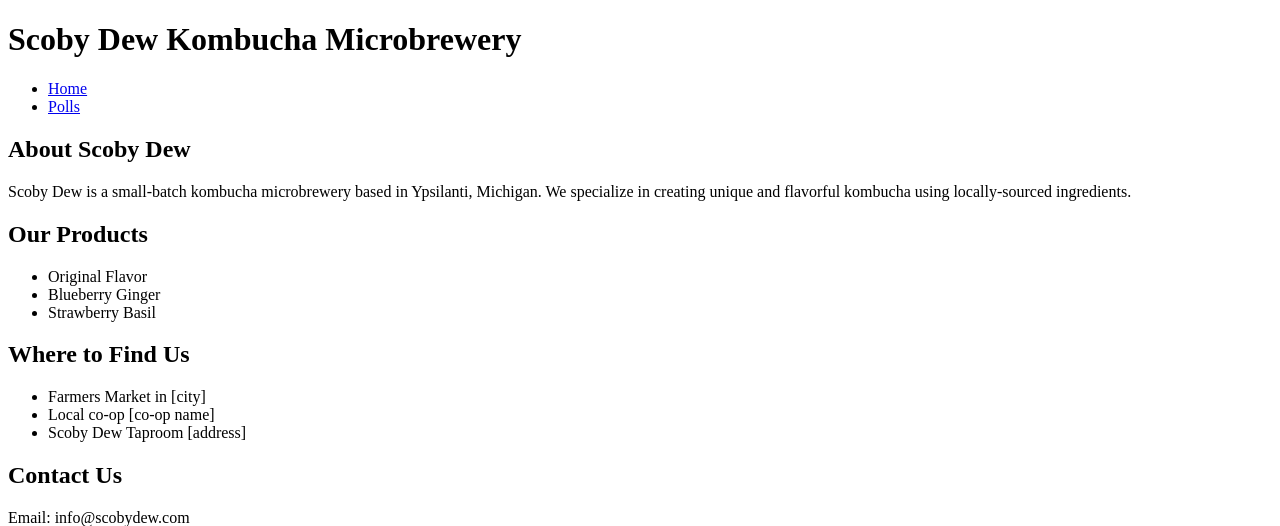
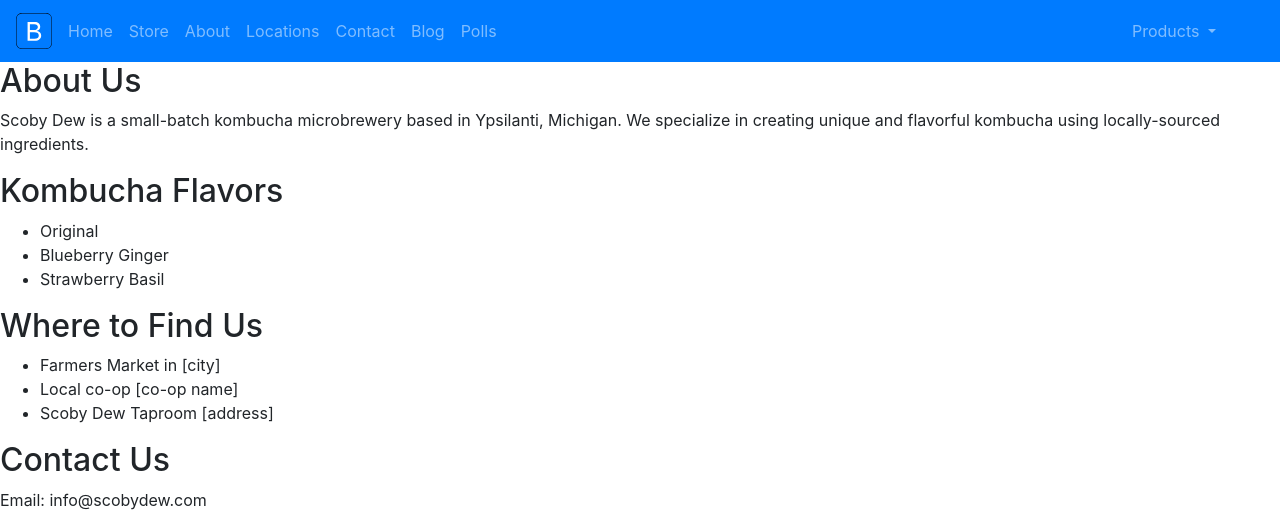
Before and after one commit to importdavid/django_polls_tutorial, a Django app: page / in a window 1280 px wide. Shown: the top 526 px of the page. Run offline with Django 4.2, Linux system fonts and the light colour scheme.

Commit message:
Added navbar

```diff
--- a/templates/base.html
+++ b/templates/base.html
@@ -6,22 +6,68 @@
     <meta name="viewport" content="width=device-width, initial-scale=1.0">
     <title>{% block title %}Scoby Dew Microbrewery{% endblock %}</title>
 
+    <link rel="stylesheet" href="https://cdn.jsdelivr.net/npm/bootstrap@4.3.1/dist/css/bootstrap.min.css" integrity="sha384-ggOyR0iXCbMQv3Xipma34MD+dH/1fQ784/j6cY/iJTQUOhcWr7x9JvoRxT2MZw1T" crossorigin="anonymous">
     {% block style %}{% endblock %}
 </head>
 <body>
-    <header>
-        <h1>Scoby Dew Kombucha Microbrewery</h1>
-    </header>
-    <nav>
-        <ul>
-            <li><a href="{% url 'home' %}">Home</a></li>
-            <li><a href="{% url 'polls:index' %}">Polls</a></li>
-            <!-- <li><a href="#about">About</a></li>
-            <li><a href="#products">Products</a></li>
-            <li><a href="#locations">Locations</a></li>
-            <li><a href="#contact">Contact</a></li> -->
+    <nav class="navbar navbar-expand navbar-dark flex-column flex-md-row bd-navbar bg-primary">
+
+        <a class="navbar-brand mr-0 mr-md-2" href="/" aria-label="Home"><svg xmlns="http://www.w3.org/2000/svg" width="36" height="36" class="d-block" viewBox="0 0 612 612" role="img" focusable="false"><title>Scoby Dew Home</title><path fill="$purple" d="M510 8a94.3 94.3 0 0 1 94 94v408a94.3 94.3 0 0 1-94 94H102a94.3 94.3 0 0 1-94-94V102a94.3 94.3 0 0 1 94-94h408m0-8H102C45.9 0 0 45.9 0 102v408c0 56.1 45.9 102 102 102h408c56.1 0 102-45.9 102-102V102C612 45.9 566.1 0 510 0z"></path><path fill="currentColor" d="M196.77 471.5V154.43h124.15c54.27 0 91 31.64 91 79.1 0 33-24.17 63.72-54.71 69.21v1.76c43.07 5.49 70.75 35.82 70.75 78 0 55.81-40 89-107.45 89zm39.55-180.4h63.28c46.8 0 72.29-18.68 72.29-53 0-31.42-21.53-48.78-60-48.78h-75.57zm78.22 145.46c47.68 0 72.73-19.34 72.73-56s-25.93-55.37-76.46-55.37h-74.49v111.4z"></path></svg></a>
+
+        <div class="navbar-nav-scroll">
+          <ul class="navbar-nav bd-navbar-nav flex-row">
+            <li class="nav-item">
+              <a class="nav-link " href="{% url 'home' %}">Home</a>
+            </li>
+            <li class="nav-item">
+              <a class="nav-link" href="/store">Store</a>
+            </li>
+            <li class="nav-item">
+              <a class="nav-link " href="#about">About</a>
+            </li>
+            <li class="nav-item">
+              <a class="nav-link" href="#locations">Locations</a>
+            </li>
+            <li class="nav-item">
+              <a class="nav-link" href="#contact">Contact</a>
+            </li>
+            <li class="nav-item">
+              <a class="nav-link" href="/blog">Blog</a>
+            </li>
+            <li class="nav-item">
+              <a class="nav-link" href="{% url 'polls:index' %}">Polls</a>
+            </li>
+          </ul>
+        </div>
+
+        <ul class="navbar-nav flex-row ml-md-auto d-none d-md-flex">
+          <li class="nav-item dropdown">
+            <a class="nav-item nav-link dropdown-toggle mr-md-2" href="#" id="bd-versions" data-toggle="dropdown" aria-haspopup="true" aria-expanded="false">
+              Products
+            </a>
+            <div class="dropdown-menu dropdown-menu-right" aria-labelledby="products">
+              <a class="dropdown-item active" href="/kombucha/">Kombucha</a>
+              <a class="dropdown-item" href="/jun/">Jun</a>
+              <div class="dropdown-divider"></div>
+              <a class="dropdown-item" href="/scoby/">SCOBYs</a>
+              <a class="dropdown-item" href="scobyleather/">SCOBY Leather</a>
+            </div>
+          </li>
+
+          <li class="nav-item">
+            <a class="nav-link p-2" href="https://github.com/" target="_blank" rel="noopener" aria-label="GitHub"><svg xmlns="http://www.w3.org/2000/svg" class="navbar-nav-svg" viewBox="0 0 512 499.36" role="img" focusable="false"><title>GitHub</title><path fill="currentColor" fill-rule="evenodd" d="M256 0C114.64 0 0 114.61 0 256c0 113.09 73.34 209 175.08 242.9 12.8 2.35 17.47-5.56 17.47-12.34 0-6.08-.22-22.18-.35-43.54-71.2 15.49-86.2-34.34-86.2-34.34-11.64-29.57-28.42-37.45-28.42-37.45-23.27-15.84 1.73-15.55 1.73-15.55 25.69 1.81 39.21 26.38 39.21 26.38 22.84 39.12 59.92 27.82 74.5 21.27 2.33-16.54 8.94-27.82 16.25-34.22-56.84-6.43-116.6-28.43-116.6-126.49 0-27.95 10-50.8 26.35-68.69-2.63-6.48-11.42-32.5 2.51-67.75 0 0 21.49-6.88 70.4 26.24a242.65 242.65 0 0 1 128.18 0c48.87-33.13 70.33-26.24 70.33-26.24 14 35.25 5.18 61.27 2.55 67.75 16.41 17.9 26.31 40.75 26.31 68.69 0 98.35-59.85 120-116.88 126.32 9.19 7.9 17.38 23.53 17.38 47.41 0 34.22-.31 61.83-.31 70.23 0 6.85 4.61 14.81 17.6 12.31C438.72 464.97 512 369.08 512 256.02 512 114.62 397.37 0 256 0z"></path></svg></a>
+          </li>
+          <li class="nav-item">
+            <a class="nav-link p-2" href="https://twitter.com/" target="_blank" rel="noopener" aria-label="Twitter"><svg xmlns="http://www.w3.org/2000/svg" class="navbar-nav-svg" viewBox="0 0 512 416.32" role="img" focusable="false"><title>Twitter</title><path fill="currentColor" d="M160.83 416.32c193.2 0 298.92-160.22 298.92-298.92 0-4.51 0-9-.2-13.52A214 214 0 0 0 512 49.38a212.93 212.93 0 0 1-60.44 16.6 105.7 105.7 0 0 0 46.3-58.19 209 209 0 0 1-66.79 25.37 105.09 105.09 0 0 0-181.73 71.91 116.12 116.12 0 0 0 2.66 24c-87.28-4.3-164.73-46.3-216.56-109.82A105.48 105.48 0 0 0 68 159.6a106.27 106.27 0 0 1-47.53-13.11v1.43a105.28 105.28 0 0 0 84.21 103.06 105.67 105.67 0 0 1-47.33 1.84 105.06 105.06 0 0 0 98.14 72.94A210.72 210.72 0 0 1 25 370.84a202.17 202.17 0 0 1-25-1.43 298.85 298.85 0 0 0 160.83 46.92"></path></svg></a>
+          </li>
         </ul>
+
     </nav>
+
     {% block content %}{% endblock %}
+
+    <script src="https://code.jquery.com/jquery-3.3.1.slim.min.js" integrity="sha384-q8i/X+965DzO0rT7abK41JStQIAqVgRVzpbzo5smXKp4YfRvH+8abtTE1Pi6jizo" crossorigin="anonymous"></script>
+    <script src="https://cdn.jsdelivr.net/npm/popper.js@1.14.7/dist/umd/popper.min.js" integrity="sha384-UO2eT0CpHqdSJQ6hJty5KVphtPhzWj9WO1clHTMGa3JDZwrnQq4sF86dIHNDz0W1" crossorigin="anonymous"></script>
+    <script src="https://cdn.jsdelivr.net/npm/bootstrap@4.3.1/dist/js/bootstrap.min.js" integrity="sha384-JjSmVgyd0p3pXB1rRibZUAYoIIy6OrQ6VrjIEaFf/nJGzIxFDsf4x0xIM+B07jRM" crossorigin="anonymous"></script>
 </body>
 </html>
--- a/templates/home.html
+++ b/templates/home.html
@@ -4,13 +4,13 @@
 <body>
     <main>
         <section id="about">
-            <h2>About Scoby Dew</h2>
+            <h2>About Us</h2>
             <p>Scoby Dew is a small-batch kombucha microbrewery based in Ypsilanti, Michigan. We specialize in creating unique and flavorful kombucha using locally-sourced ingredients.</p>
         </section>
         <section id="products">
-            <h2>Our Products</h2>
+            <h2>Kombucha Flavors</h2>
             <ul>
-                <li>Original Flavor</li>
+                <li>Original</li>
                 <li>Blueberry Ginger</li>
                 <li>Strawberry Basil</li>
             </ul>
```
